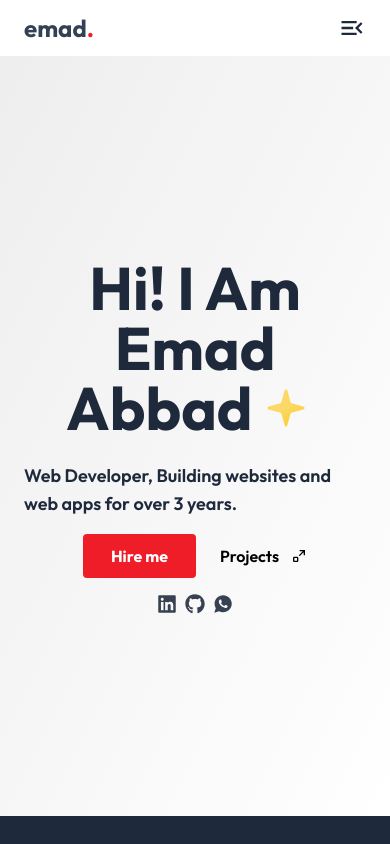
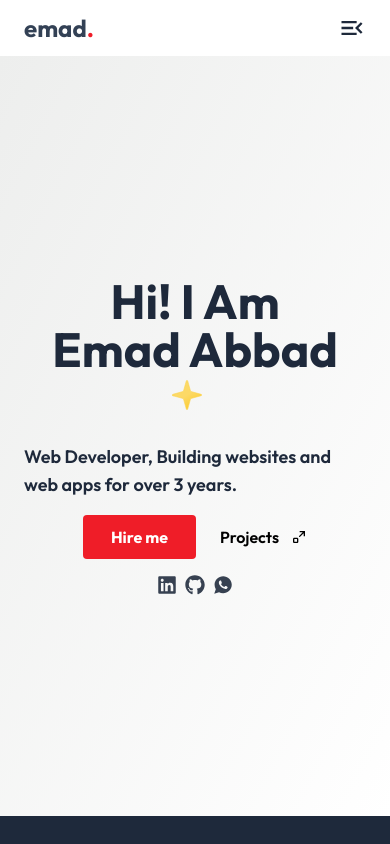
Before and after one commit to imad273/portfolio, a Next.js app: page / in a window 390 px wide. Shown: the top 844 px of the page. Built offline with nearby package versions, Linux system fonts and the light colour scheme.

Commit message:
clean up and update design

```diff
--- a/src/components/sections/HeroSection.tsx
+++ b/src/components/sections/HeroSection.tsx
@@ -19,7 +19,7 @@ const HeroSection = () => {
       >
         <div className="space-y-4 container flex flex-col justify-center items-center min-h-[90vh]">
 
-          <h3 className="text-6xl font-bold text-slate-800 text-center">Hi! I Am <br /><span>Emad Abbad <MeteoconsStarFill className="z-10 relative bottom-2 right-2 inline" /></span></h3>
+          <h3 className="text-5xl md:text-6xl font-bold text-slate-800 text-center">Hi! I Am <br /><span>Emad Abbad <MeteoconsStarFill className="z-10 relative bottom-2 right-2 inline" /></span></h3>
           <p className="text-lg font-semibold text-slate-800">Web Developer, Building websites and web apps for over 3 years.</p>
           <div className="flex items-center gap-6">
             <a target='_blank' href='https://www.linkedin.com/in/emad-203/' className="px-7 py-2.5 rounded bg-main text-white font-bold hover:bg-main_hover duration-300">
```
